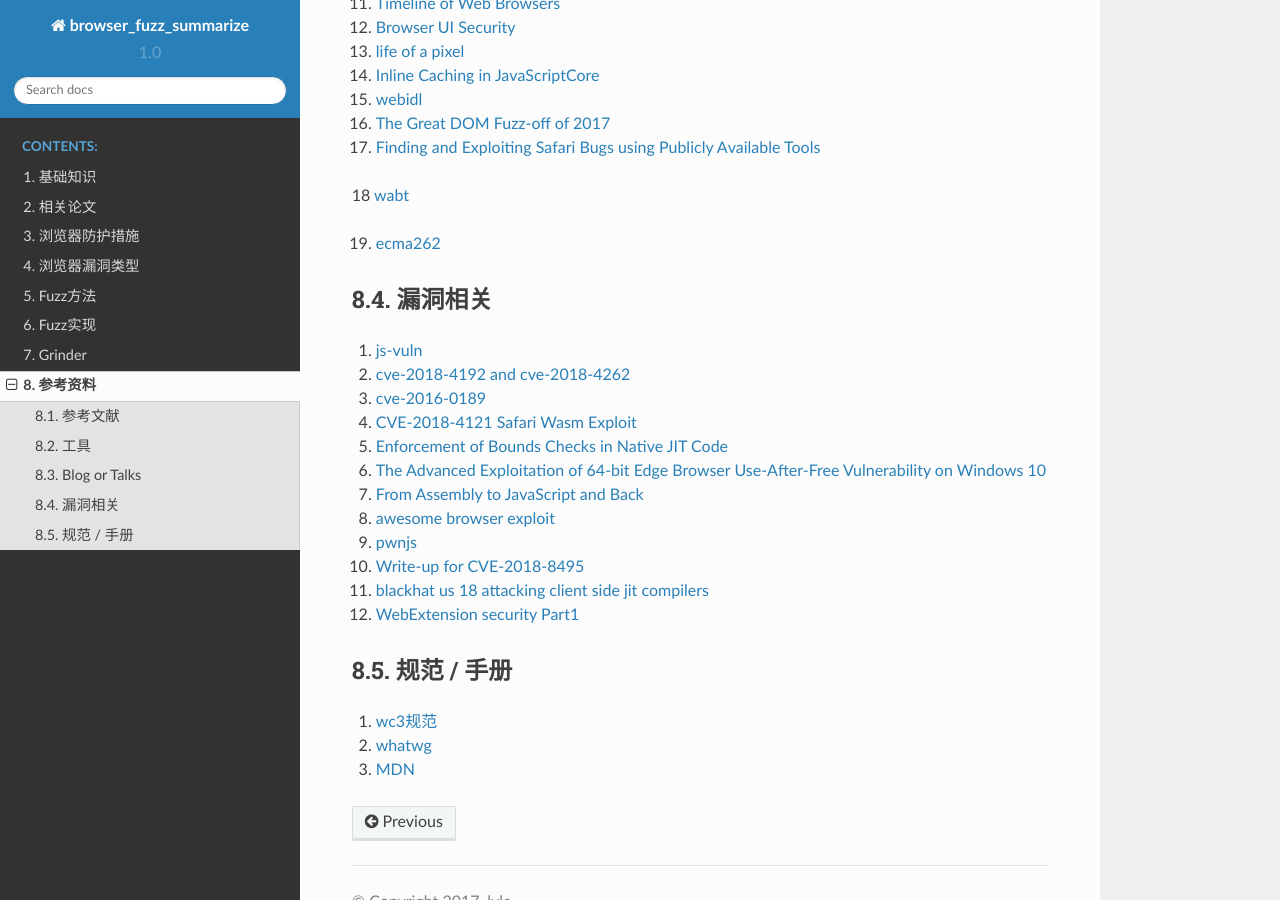
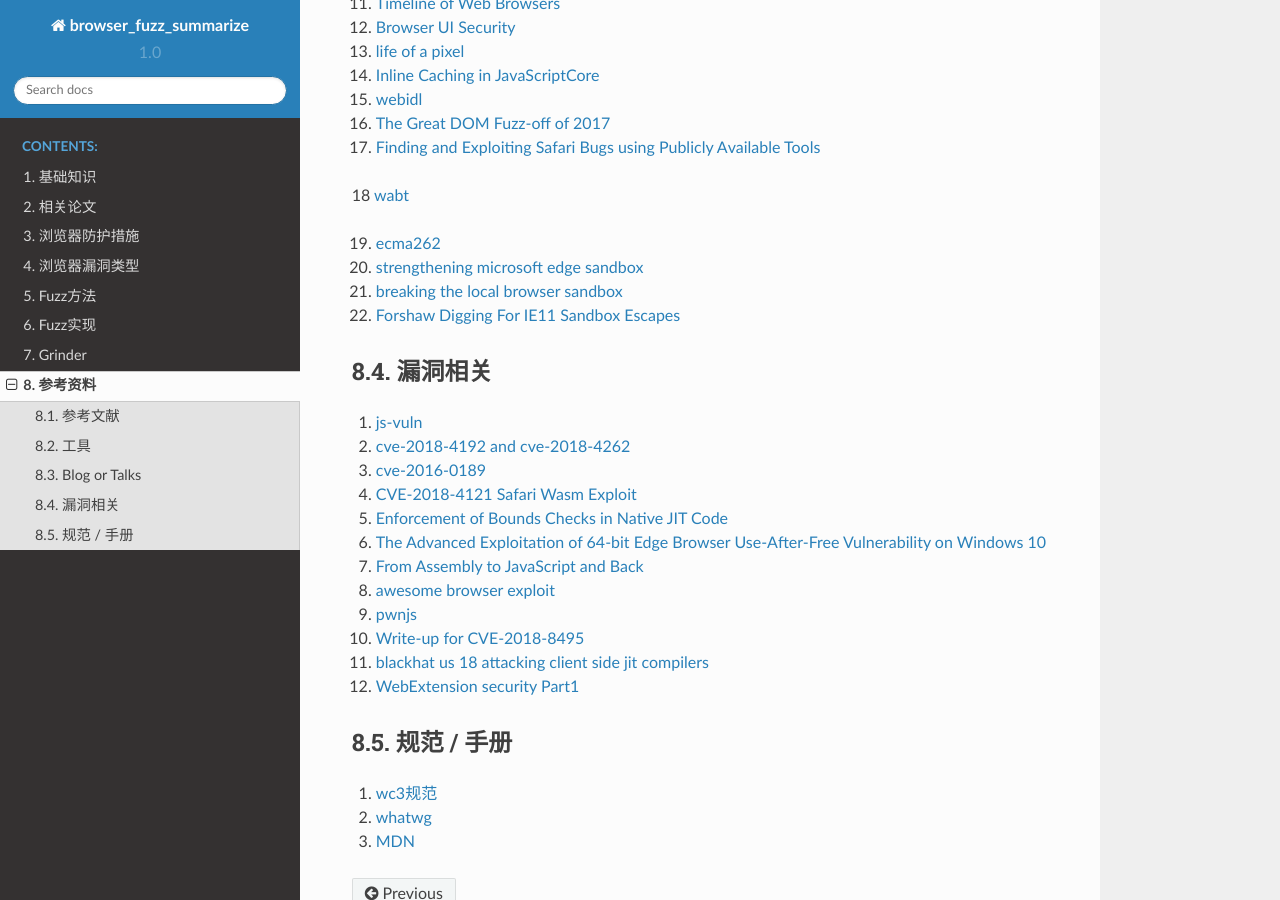
Before and after one commit to LyleMi/Browser-Fuzz-Summarize, a Sphinx documentation site: the page built from source/ref.rst, in a window 1280 px wide and 900 px high, scrolled down 1856 px. Built offline with Sphinx 7.4.7 and the Read the Docs theme 2.0.0, drawn with Linux system fonts in a browser that asks for light colours.

Commit message:
update reference

```diff
--- a/source/ref.rst
+++ b/source/ref.rst
@@ -105,6 +105,12 @@ Blog or Talks
 
 19. `ecma262 <https://github.com/tc39/ecma262>`_
 
+20. `strengthening microsoft edge sandbox <https://blogs.windows.com/msedgedev/2017/03/23/strengthening-microsoft-edge-sandbox/>`_
+
+21. `breaking the local browser sandbox <https://authentic8.blog/breaking-the-local-browser-sandbox-1/>`_
+
+22. `Forshaw Digging For IE11 Sandbox Escapes <https://www.blackhat.com/docs/us-14/materials/us-14-Forshaw-Digging-For_IE11-Sandbox-Escapes.pdf>`_
+
 漏洞相关
 --------------------------------------------------
 1. `js-vuln <https://github.com/tunz/js-vuln-db>`_
```
